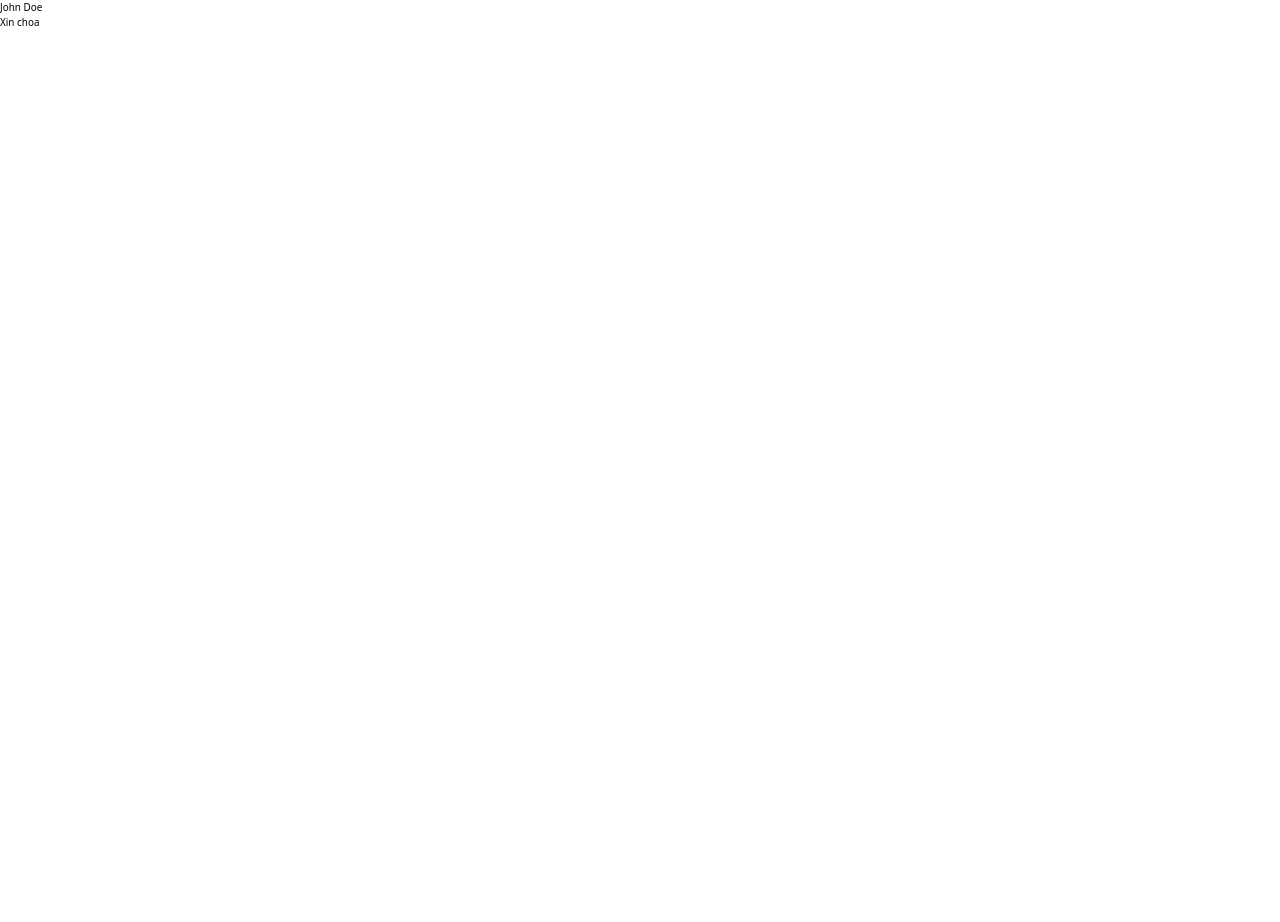
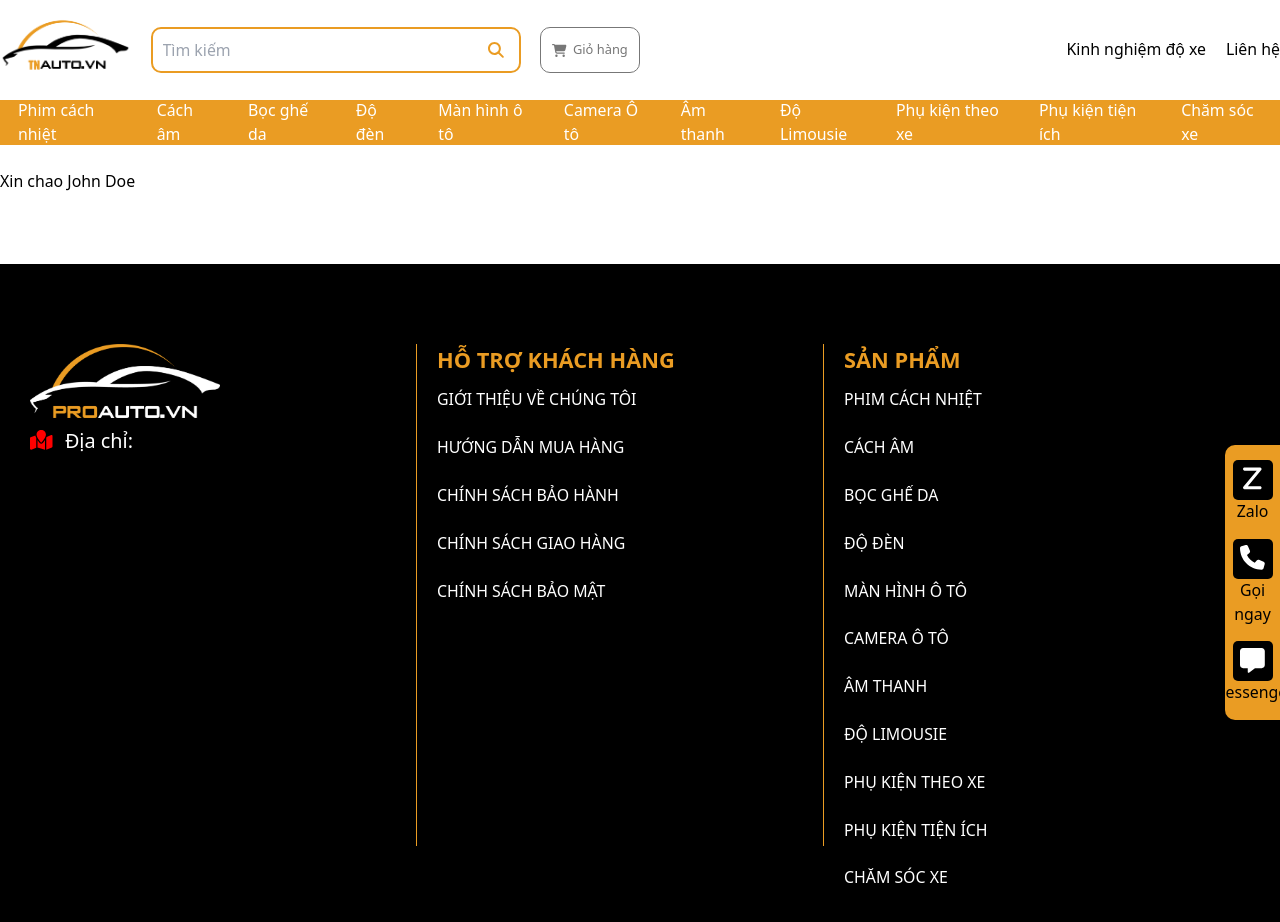
Before and after one commit to thuongphuc97/demo-trongnhan, a Next.js app: page /posts in a window 1280 px wide. Shown: the top 922 px of the page. Before the commit the page ends 800 px from the top, so only its background shows below. Built offline with nearby package versions, Linux system fonts and the light colour scheme.

Commit message:
add close buttton

```diff
--- a/components/cart.module.scss
+++ b/components/cart.module.scss
@@ -10,12 +10,12 @@
     bottom: 0;
     background-color: rgba(0, 0, 0, 0.5); /* Black background with opacity */
     z-index: 10; /* Specify a stack order in case you're using a different order for other elements */
-    cursor: pointer; /* Add a pointer on hover */
 }
 .overlay-close {
     display: none; /* Hidden by default */
 }
 .transparent {
+    cursor: pointer; /* Add a pointer on hover */
     opacity: 0;
     height: 100%;
     width: 70%;
@@ -40,7 +40,30 @@
         border-bottom-left-radius: 25px;
     }
 }
-
+.row {
+    display: flex;
+    flex-direction: row;
+    align-items: center;
+    justify-content: center;
+}
+.close-button {
+    position: absolute;
+    left: 20px;
+    color: var(--grey);
+    border-radius: 5px;
+    background-color: var(--white);
+    box-shadow: rgba(14, 30, 37, 0.12) 0px 2px 4px 0px,
+        rgba(14, 30, 37, 0.32) 0px 2px 16px 0px;
+    height: 45px;
+    width: 45px;
+    display: flex;
+    justify-content: center;
+    align-items: center;
+    :hover {
+        color: var(--primary-color);
+        cursor: pointer;
+    }
+}
 .title {
     font-size: 2.5rem;
     text-align: center;
--- a/components/cart.tsx
+++ b/components/cart.tsx
@@ -3,6 +3,8 @@ import { useAppSelector, useAppDispatch } from '@/redux/hook';
 import styles from './cart.module.scss';
 import classNames from 'classnames/bind';
 import { handleOpenCart } from '@/redux/actions/app-action';
+import { FontAwesomeIcon } from '@fortawesome/react-fontawesome';
+import { faClose } from '@fortawesome/free-solid-svg-icons';
 const cx = classNames.bind(styles);
 
 interface CartProps {
@@ -24,7 +26,18 @@ const Cart = () => {
                 className={cx('transparent')}
             />
             <div className={cx('wrapper')}>
-                <h1 className={cx('title')}>Giỏ hàng</h1>
+                <div className={cx('row')}>
+                    <div
+                        className={cx('close-button')}
+                        onClick={() => handleClickCartBtn()}
+                    >
+                        <FontAwesomeIcon
+                            icon={faClose}
+                            fontSize={30}
+                        />
+                    </div>
+                    <h1 className={cx('title')}>Giỏ hàng</h1>
+                </div>
             </div>
         </div>
     );
--- a/components/header.tsx
+++ b/components/header.tsx
@@ -1,12 +1,13 @@
 'use client';
-import classNames from 'classnames/bind';
-import styles from './header.module.scss';
+
 import Link from 'next/link';
 import Image from 'next/image';
 import { FontAwesomeIcon } from '@fortawesome/react-fontawesome';
 import { faCartShopping, faSearch } from '@fortawesome/free-solid-svg-icons';
 import { useAppDispatch, useAppSelector } from '@/redux/hook';
 import { handleOpenCart } from '@/redux/actions/app-action';
+import classNames from 'classnames/bind';
+import styles from './header.module.scss';
 const cx = classNames.bind(styles);
 
 const items = [
--- /dev/null
+++ b/components/layout.module.scss
@@ -0,0 +1,5 @@
+.body {
+    font-size: 1.6rem;
+    line-height: 1.5;
+    text-rendering: optimizeSpeed;
+}
--- a/components/layout.tsx
+++ b/components/layout.tsx
@@ -5,12 +5,19 @@ import MobileHeader from '@/components/mobile/mobile-header';
 import ScrollTop from '@/components/widgets/scroll-top';
 import { useState } from 'react';
 import Cart from '@/components/cart';
-
+import Head from 'next/head';
+import classNames from 'classnames/bind';
+import styles from './layout.module.scss';
+const cx = classNames.bind(styles);
 interface LayoutProps {
     children: React.ReactNode;
+    title?: string;
 }
 
-const RootLayout = ({ children }: LayoutProps) => {
+const RootLayout = ({
+    children,
+    title = 'Trọng Nhân Auto - Đồ chơi Ô tô ',
+}: LayoutProps) => {
     const [scrollTop, setScrollTop] = useState(0);
     const [openCart, setOpenCart] = useState(0);
     const handleScroll = (event: any) => {
@@ -18,15 +25,25 @@ const RootLayout = ({ children }: LayoutProps) => {
         console.log(scrollTop);
     };
     return (
-        <div onScroll={handleScroll}>
+        <>
+            <Head>
+                <title>{title}</title>
+            </Head>
+            <div
+                onScroll={handleScroll}
+                className={cx('body')}
+            >
                 <Header />
                 <Cart />
                 <MobileHeader />
+                <div className={`md:container md:mx-auto pt-10`}>
                     {children}
+                </div>
                 <ContactWidget />
                 <ScrollTop hide={scrollTop} />
                 <Footer />
             </div>
+        </>
     );
 };
 
--- a/pages/index.tsx
+++ b/pages/index.tsx
@@ -11,11 +11,9 @@ const inter = Inter({ subsets: ['latin'] });
 const Home = () => {
     return (
         <RootLayout>
-            <div className={`md:container md:mx-auto pt-10`}>
-                <Banner />
-                <MobileNav />
-                <ProductShow />
-            </div>
+            <Banner />
+            <MobileNav />
+            <ProductShow />
         </RootLayout>
     );
 };
--- a/pages/posts/index.tsx
+++ b/pages/posts/index.tsx
@@ -1,3 +1,4 @@
+import RootLayout from '@/components/layout';
 import axios from 'axios';
 import Link from 'next/link';
 
@@ -11,12 +12,9 @@ export async function getServerSideProps() {
 function index({ data }: any) {
     console.log('data', data);
     return (
-        <div>
-            {data.name}
-            <p>
-                <Link href={'/api/hello'}> Xin choa </Link>
-            </p>
-        </div>
+        <RootLayout>
+            <>Xin chao {data.name}</>
+        </RootLayout>
     );
 }
 
```
Lines whose indentation alone changed are shown as unchanged.
